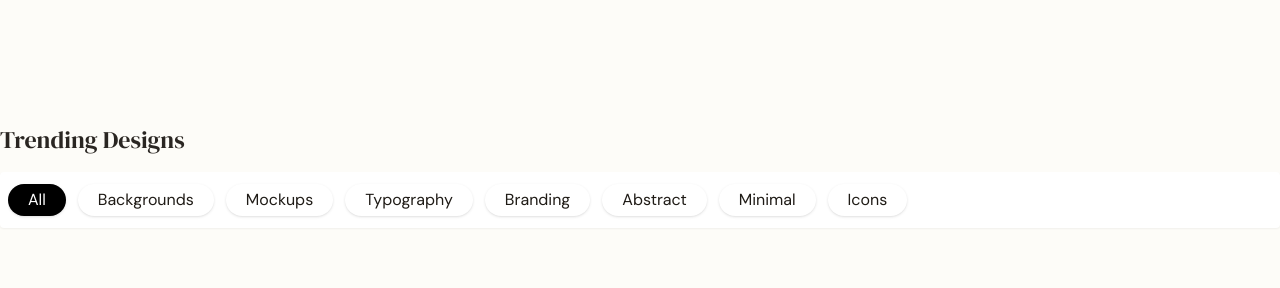
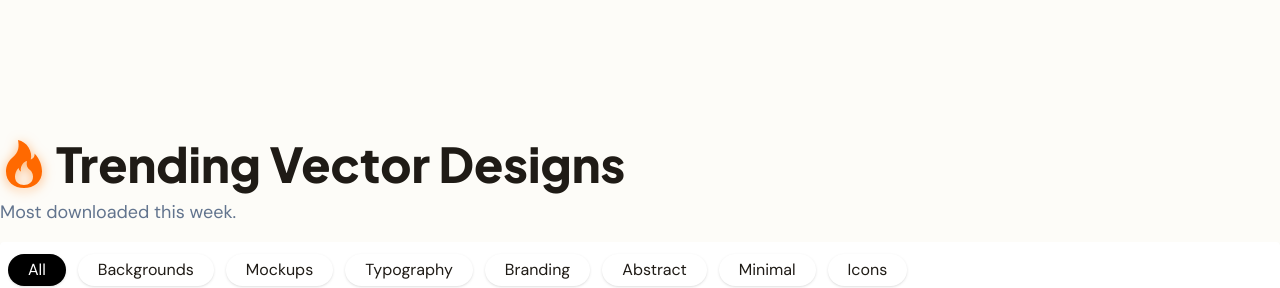
Before and after one commit to shakilcreativework/creativework, a React (Vite) app: page / in a window 1280 px wide. Shown: the part 900-1188 px from the top of the page. Built offline with nearby package versions, Linux system fonts and the light colour scheme.

Commit message:
now add trending title and para

```diff
--- a/src/pages/Home/Home.jsx
+++ b/src/pages/Home/Home.jsx
@@ -12,6 +12,8 @@ import TrendingCard from "../../components/TrendingCard/TrendingCard";
 import CategoryCard from "../../components/CategoryCard/CategoryCard";
 import DontLeave from "../../components/DontLeave/DontLeave";
 import DesignersChoose from "../../components/DesignersChoose/DesignersChoose";
+import { BsFire } from "react-icons/bs";
+
 
 
 // https://i.ibb.co.com/QFvw8JCY/Resources-silhouette-1.jpg
@@ -46,9 +48,14 @@ const Home = () => {
             <div className=" pt-10 md:pt-14 lg:pt-20">
                 <Container>
                     <div className="space-y-4">
-                        <h3 className="text-[#2a2622] text-base md:text-lg lg:text-xl xl:text-2xl dm-serif">
-                            Trending Designs
-                        </h3>
+                        <div className="space-y-2.5">
+                            <h1 className="mt-4 flex justify-start items-center gap-2 text-2xl sm:text-3xl md:text-4xl lg:text-5xl text-[#1F1B16] plus-jakarta font-extrabold">
+                                <BsFire className="text-4xl md:text-5xl text-orange-500 drop-shadow-[0_2px_6px_rgba(255,115,0,0.5)]" />
+                                Trending Vector Designs
+                            </h1>
+                            <p className="text-base lg:text-lg text-[#62748e] font-normal">Most downloaded this week.</p>
+                        </div>
+
 
                         <div className="bg-white shadow-xs p-2 rounded-sm">
                             <div className="flex gap-3 overflow-x-auto whitespace-nowrap no-scrollbar scroll-smooth">
```
